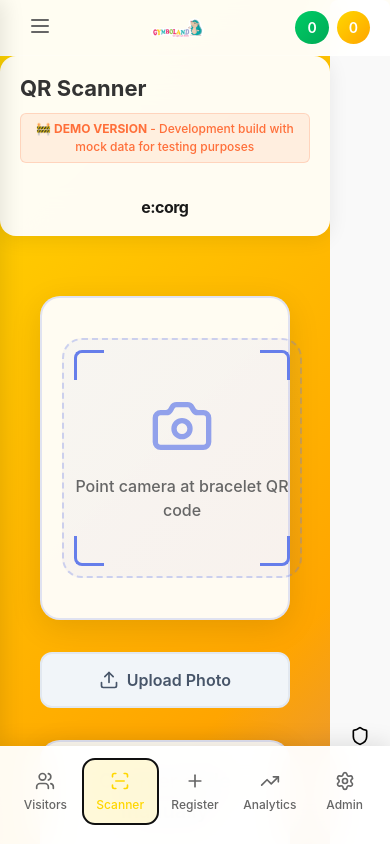
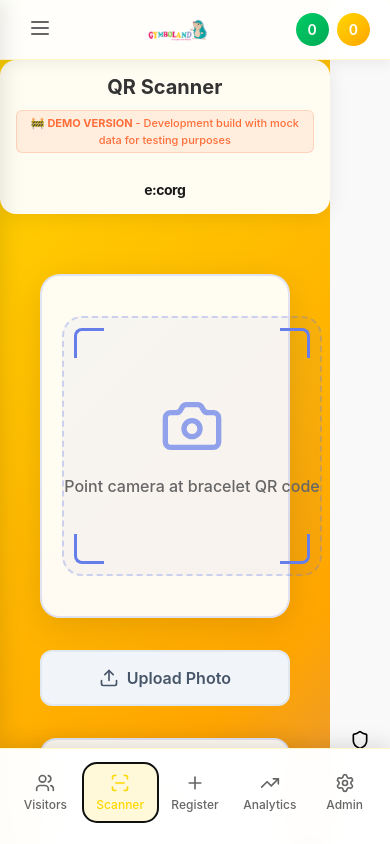
Before and after one commit to klove-app/gl_pos, a React (Vite) app: page / in a window 390 px wide. Both pictures are taken after a click on the button "Scanner". Shown: the top 844 px of the page. Built offline with nearby package versions, Linux system fonts and the light colour scheme; no server answers; the database is empty.

Commit message:
Улучшить мобильную версию: оптимизировать UX/UI для всех экранов

```diff
--- a/src/App.css
+++ b/src/App.css
@@ -262,17 +262,18 @@ body {
   display: flex;
   align-items: center;
   justify-content: space-between;
-  padding: 12px 20px;
-  background: rgba(255, 255, 255, 0.95);
+  padding: 14px 20px;
+  background: rgba(255, 255, 255, 0.98);
   -webkit-backdrop-filter: blur(20px);
   backdrop-filter: blur(20px);
-  border-bottom: 1px solid rgba(255, 255, 255, 0.2);
+  border-bottom: 1px solid rgba(255, 215, 0, 0.2);
   position: fixed;
   top: 0;
   left: 0;
   right: 0;
   z-index: 999;
-  height: 56px;
+  height: 60px;
+  box-shadow: 0 2px 15px rgba(0, 0, 0, 0.08);
 }
 
 /* Mobile logo styles handled by .mobile-logo class */
@@ -316,8 +317,8 @@ body {
   display: flex;
   flex-direction: column;
   min-height: 100vh;
-  margin-top: 56px;
-  padding-bottom: 80px;
+  margin-top: 60px;
+  padding-bottom: 85px;
   width: 100%;
   max-width: none;
   min-width: 0;
@@ -411,29 +412,31 @@ body {
   bottom: 0;
   left: 0;
   right: 0;
-  background: rgba(255, 255, 255, 0.95);
+  background: rgba(255, 255, 255, 0.98);
   -webkit-backdrop-filter: blur(20px);
   backdrop-filter: blur(20px);
-  border-top: 1px solid rgba(255, 255, 255, 0.2);
-  display: flex;
-  padding: 12px 8px 20px;
+  border-top: 1px solid rgba(255, 215, 0, 0.2);
+  display: flex;
+  padding: 14px 8px 22px;
   z-index: 1000;
-  box-shadow: 0 -4px 20px rgba(0, 0, 0, 0.1);
+  box-shadow: 0 -4px 20px rgba(0, 0, 0, 0.12);
 }
 
 .nav-button {
   flex: 1;
   background: none;
   border: none;
-  padding: 12px 8px;
+  padding: 10px 6px;
   display: flex;
   flex-direction: column;
   align-items: center;
-  gap: 6px;
+  gap: 4px;
   cursor: pointer;
-  transition: all 0.2s ease;
+  transition: all 0.3s ease;
   color: #666;
-  border-radius: 12px;
+  border-radius: 14px;
+  min-height: 50px;
+  justify-content: center;
 }
 
 .nav-button:hover {
@@ -632,7 +635,46 @@ body {
 @media (max-width: 767px) {
   .sessions-grid {
     grid-template-columns: 1fr;
-    gap: 12px;
+    gap: 14px;
+    padding: 0 4px;
+  }
+
+  .session-card {
+    padding: 16px;
+    border-radius: 16px;
+    min-height: 160px;
+  }
+
+  .child-avatar {
+    width: 36px;
+    height: 36px;
+    font-size: 16px;
+  }
+
+  .child-name {
+    font-size: 15px;
+  }
+
+  .bracelet-code {
+    font-size: 11px;
+  }
+
+  .call-button {
+    padding: 8px 12px;
+    font-size: 13px;
+  }
+
+  .tariff-name {
+    font-size: 14px;
+  }
+
+  .tariff-price {
+    font-size: 16px;
+  }
+
+  .quick-action-btn {
+    padding: 8px 16px;
+    font-size: 13px;
   }
 }
 
@@ -1107,6 +1149,28 @@ body {
   color: #333;
 }
 
+/* Мобильные стили для поиска */
+@media (max-width: 768px) {
+  .search-container {
+    margin-bottom: 16px;
+  }
+
+  .search-input {
+    padding: 14px 20px 14px 52px;
+    font-size: 16px; /* Prevents zoom on iOS */
+    border-radius: 20px;
+  }
+
+  .search-icon {
+    left: 20px;
+  }
+
+  .clear-button {
+    right: 18px;
+    padding: 6px;
+  }
+}
+
 /* ===== MODAL ===== */
 .modal-overlay {
   position: fixed;
@@ -1361,17 +1425,46 @@ body {
 @media (max-width: 768px) {
   .modal-actions {
     flex-direction: column;
+    gap: 12px;
+    padding: 20px;
+  }
+
+  .action-btn {
+    padding: 14px 20px;
+    font-size: 16px;
+    border-radius: 12px;
+    min-height: 52px;
   }
 
   .detail-item {
     flex-direction: column;
     align-items: flex-start;
-    gap: 4px;
+    gap: 6px;
+    padding: 12px 0;
+  }
+
+  .detail-label {
+    font-size: 13px;
+  }
+
+  .detail-value {
+    font-size: 15px;
   }
 
   .session-modal {
-    margin: 10px;
-    max-width: calc(100vw - 20px);
+    margin: 16px;
+    max-width: calc(100vw - 32px);
+    max-height: calc(100vh - 32px);
+    border-radius: 20px;
+    overflow-y: auto;
+  }
+
+  .modal-header {
+    padding: 20px;
+  }
+
+  .modal-content {
+    padding: 0 20px 20px;
   }
 }
 
@@ -1727,24 +1820,46 @@ body {
   }
 
   .scanner-frame {
-    width: 240px;
-    height: 240px;
+    width: 260px;
+    height: 260px;
+    border-radius: 20px;
   }
 
   .scanner-actions {
     flex-direction: column;
+    gap: 12px;
+  }
+
+  .action-button {
+    padding: 14px 20px;
+    font-size: 16px;
+    border-radius: 12px;
+    min-height: 52px;
   }
 
   .input-group {
     flex-direction: column;
+    margin-bottom: 16px;
+  }
+
+  .code-input {
+    padding: 14px 16px;
+    font-size: 16px; /* Prevents zoom on iOS */
+    border-radius: 12px;
   }
 
   .manual-input {
-    padding: 24px;
+    padding: 20px;
+    border-radius: 16px;
+  }
+
+  .scanner-help {
+    border-radius: 16px;
   }
 
   .scanner-help ul {
     grid-template-columns: 1fr;
+    padding-left: 16px;
   }
 }
 
@@ -2030,10 +2145,13 @@ body {
   .registration-form {
     margin: 16px;
     max-width: calc(100vw - 32px);
+    border-radius: 20px;
+    max-height: calc(100vh - 32px);
+    overflow-y: auto;
   }
 
   .form-header {
-    padding: 20px 24px;
+    padding: 20px 20px;
   }
 
   .form-header h2 {
@@ -2041,22 +2159,46 @@ body {
   }
 
   .form-content {
-    padding: 24px;
-    gap: 24px;
+    padding: 0 20px 20px;
+    gap: 20px;
+  }
+
+  .form-input {
+    padding: 14px 16px;
+    font-size: 16px; /* Prevents zoom on iOS */
+    border-radius: 12px;
   }
 
   .tariff-option {
     padding: 16px;
+    border-radius: 14px;
   }
 
   .tariff-header {
     flex-direction: column;
     align-items: flex-start;
-    gap: 4px;
+    gap: 6px;
+  }
+
+  .tariff-name {
+    font-size: 16px;
+  }
+
+  .tariff-price {
+    font-size: 18px;
   }
 
   .form-actions {
     flex-direction: column;
+    gap: 12px;
+    padding: 0 20px 20px;
+  }
+
+  .action-button {
+    padding: 14px 20px;
+    font-size: 16px;
+    border-radius: 12px;
+    min-height: 52px;
   }
 }
 
@@ -2502,22 +2644,39 @@ body {
 
   /* Mobile logo adjustments */
   .mobile-logo {
-    height: 28px;
-    max-width: 120px;
+    height: 32px;
+    max-width: 140px;
   }
 
   .desktop-header {
     flex-direction: column;
-    gap: 16px;
-    padding: 16px 20px;
+    gap: 12px;
+    padding: 12px 16px;
+  }
+
+  .page-title-container {
+    align-items: center;
+    text-align: center;
+  }
+
+  .page-title {
+    font-size: 20px;
+  }
+
+  .demo-disclaimer {
+    font-size: 11px;
+    padding: 4px 8px;
+    max-width: 100%;
+    text-align: center;
   }
 
   .header-center {
     padding: 0;
+    width: 100%;
   }
 
   .ecorg-text {
-    font-size: 16px;
+    font-size: 14px;
   }
 }
 
```
